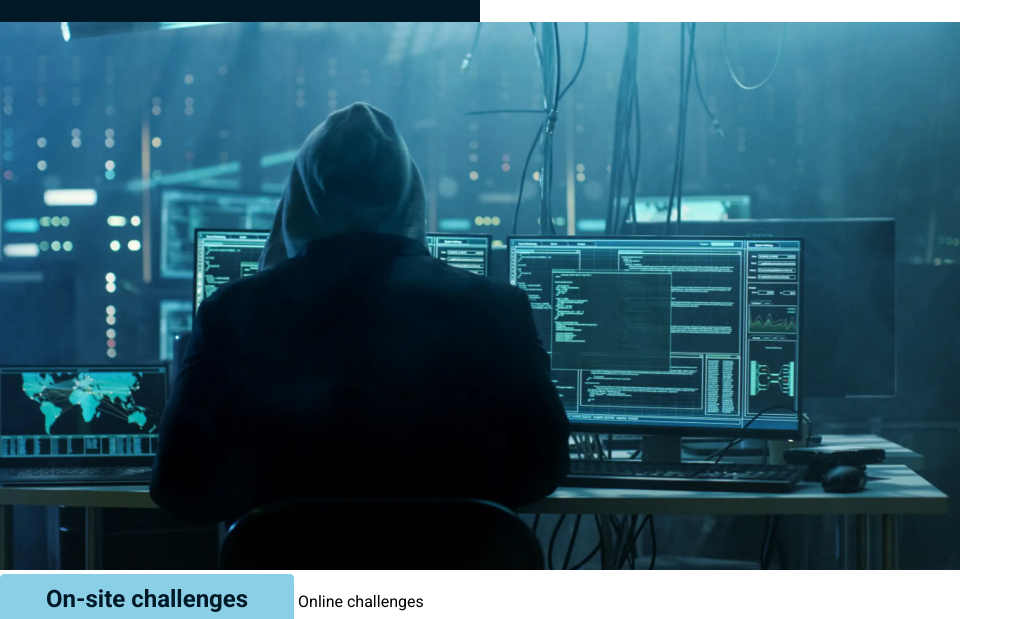
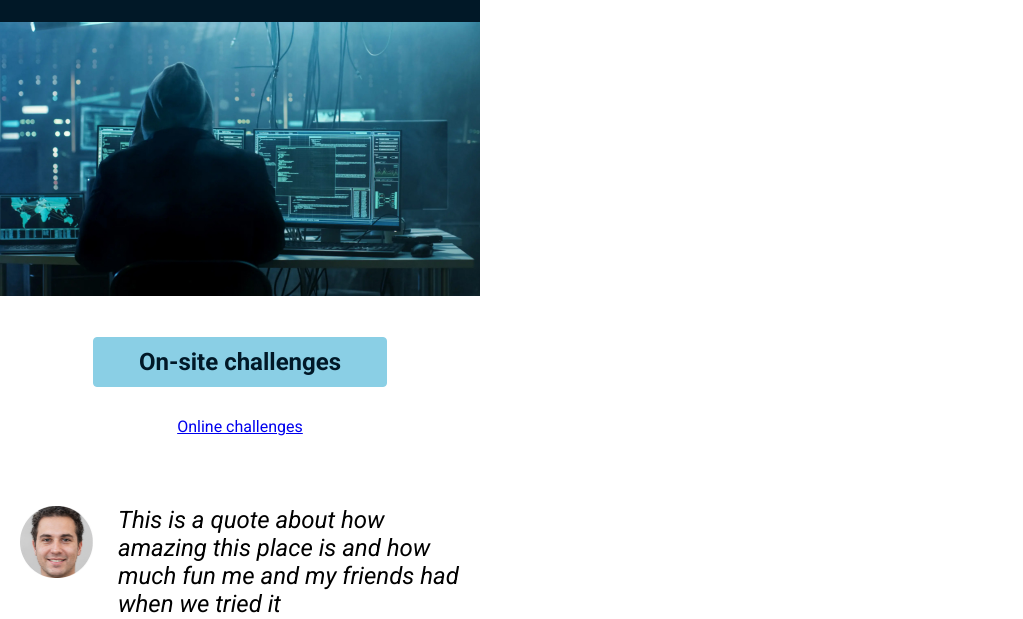
Before and after one commit to Viktor-123321/A2_inlamning_2_startsida_esc, a website: page index.html in a window 1280 px wide. Shown: the part 113-732 px from the top of the page, without its empty margins (0-1023 px from the left). Drawn offline with Linux system fonts and the light colour scheme.

Commit message:
Styled hero and qoutes sections

```diff
--- a/index.html
+++ b/index.html
@@ -49,7 +49,7 @@
             <img class="hero__img" src="./images/hero.jpg" alt="Hero" />
             <div class="challenge-links">
                 <a class="btn btn--on-site">On-site challenges</a>
-                <a class="challenge-links__online">Online challenges</a>
+                <a class="challenge-links__online" href="#">Online challenges</a>
             </div>
         </section>
 
@@ -63,7 +63,7 @@
                         had when we tried it
                     </p>
                     <p class="quote-card__author">
-                        John Doe, visited us in September<br>2021
+                        John Doe, visited us in September 2021
                     </p>
                 </div>
             </article>
@@ -108,7 +108,7 @@
             </div>
             <div class="challenge-links">
                 <a class="btn btn--on-site">On-site challenges</a>
-                <a class="challenge-links__online">Online challenges</a>
+                <a class="challenge-links__online" href="#">Online challenges</a>
             </div>
         </section>
 
--- a/src/sections/main/hero.scss
+++ b/src/sections/main/hero.scss
@@ -0,0 +1,8 @@
+@use '../../lib.scss' as *;
+
+.hero {
+    &__img {
+        width: 100%;
+        margin-bottom: 37px;
+    }
+}
--- a/src/sections/main/quotes.scss
+++ b/src/sections/main/quotes.scss
@@ -0,0 +1,33 @@
+@use '../../lib.scss' as *;
+
+.quotes {
+    margin: 70px 20px;
+}
+
+.quote-card {
+    display: flex;
+    gap: 25px;
+
+    &__img {
+        width: 73px;
+        height: 72px;
+    }
+
+    &__text {
+
+    }
+
+    &__quote {
+        font-size: $big-text;
+        font-style: $font-style;
+    }
+
+    &__author {
+        margin-top: 5px;
+        font-size: 18px;
+    }
+}
+
+.quote-card:nth-child(even) {
+    display: none;
+}
--- a/src/styles.scss
+++ b/src/styles.scss
@@ -1,5 +1,6 @@
 @use 'sections/header';
 @use 'sections/main/hero.scss';
+@use 'sections/main/quotes.scss';
 
 * {
     box-sizing: border-box;
@@ -15,3 +16,10 @@ html {
 body {
     font-family: "Roboto", "Arial", sans-serif;
 }
+
+.challenge-links {
+    display: flex;
+    flex-direction: column;
+    align-items: center;
+    gap: 30px;
+}
```
Also changed, not shown: output.css, 1 other file.
